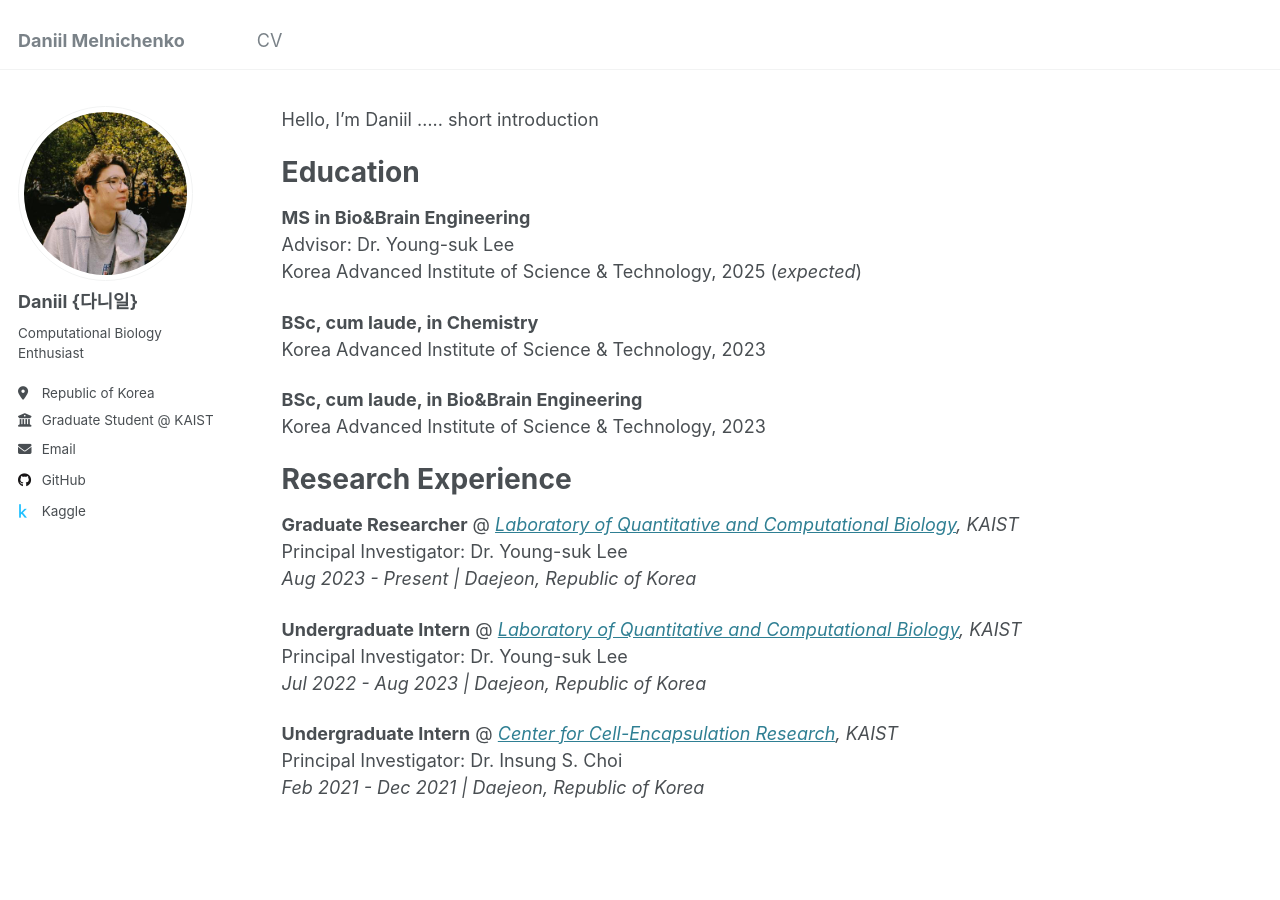
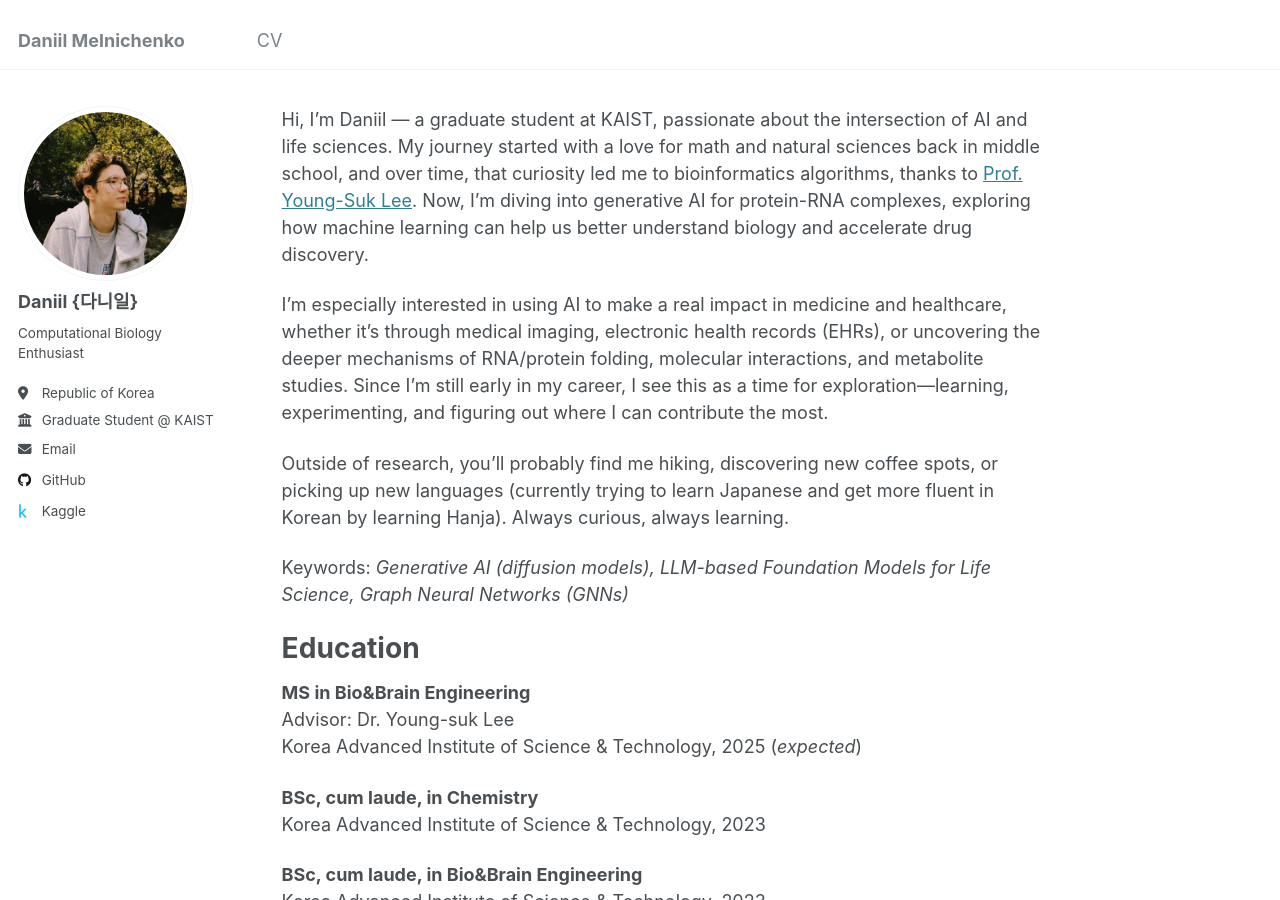
Before and after one commit to daniilmelnichenko/daniilmelnichenko.github.io, a Jekyll site: the page built from _pages/about.md, in a window 1280 px wide and 900 px high. Built offline with Jekyll 4.4.1, drawn with Linux system fonts in a browser that asks for light colours.

Commit message:
added about

```diff
--- a/_pages/about.md
+++ b/_pages/about.md
@@ -7,9 +7,13 @@ redirect_from:
   - /about.html
 ---
 
-Hello, I'm Daniil ..... short introduction
+Hi, I’m Daniil — a graduate student at KAIST, passionate about the intersection of AI and life sciences. My journey started with a love for math and natural sciences back in middle school, and over time, that curiosity led me to bioinformatics algorithms, thanks to [Prof. Young-Suk Lee]((https://young.kaist.ac.kr/)). Now, I’m diving into generative AI for protein-RNA complexes, exploring how machine learning can help us better understand biology and accelerate drug discovery.
 
+I’m especially interested in using AI to make a real impact in medicine and healthcare, whether it’s through medical imaging, electronic health records (EHRs), or uncovering the deeper mechanisms of RNA/protein folding, molecular interactions, and metabolite studies. Since I’m still early in my career, I see this as a time for exploration—learning, experimenting, and figuring out where I can contribute the most.
 
+Outside of research, you’ll probably find me hiking, discovering new coffee spots, or picking up new languages (currently trying to learn Japanese and get more fluent in Korean by learning Hanja). Always curious, always learning.
+
+Keywords: *Generative AI (diffusion models), LLM-based Foundation Models for Life Science, Graph Neural Networks (GNNs)*
 
 Education
 ======
```
Also changed, not shown: _pages/cv.md (+1 -1 lines).
